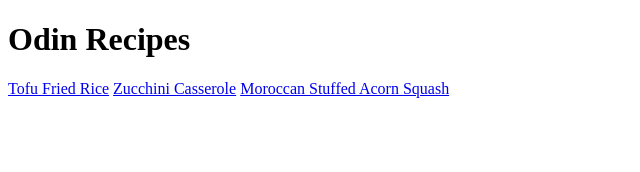
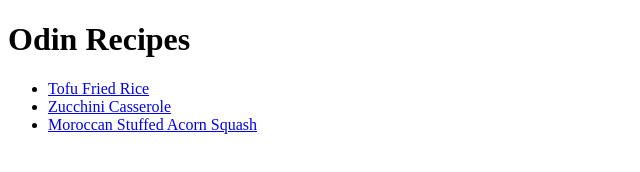
Before and after one commit to ajskinner7/odin-recipes, a plain HTML site: page index.html in a window 1280 px wide. Shown: the whole page, without its empty margins (0-640 px from the left). Drawn offline with Linux system fonts and the light colour scheme.

Commit message:
Fixed code indents, added links back to home page

```diff
--- a/index.html
+++ b/index.html
@@ -6,7 +6,9 @@
     </head>
     <body>
         <h1>Odin Recipes</h1>
-        <a href="recipes/tofu_stuff.html">Tofu Fried Rice</a>
-        <a href="recipes/zucchini_casserole.html">Zucchini Casserole</a>
-        <a href="recipes/stuffed_acorn_squash.html">Moroccan Stuffed Acorn Squash</a>
+        <ul>
+            <li><a href="recipes/tofu_stuff.html">Tofu Fried Rice</a></li>
+            <li><a href="recipes/zucchini_casserole.html">Zucchini Casserole</a></li>
+            <li><a href="recipes/stuffed_acorn_squash.html">Moroccan Stuffed Acorn Squash</a></li>
+        </ul>
     </body>
```
Also changed, not shown: recipes/stuffed_acorn_squash.html (+1 -0 lines), recipes/tofu_stuff.html (+2 -0 lines), recipes/zucchini_casserole.html (+2 -0 lines).
